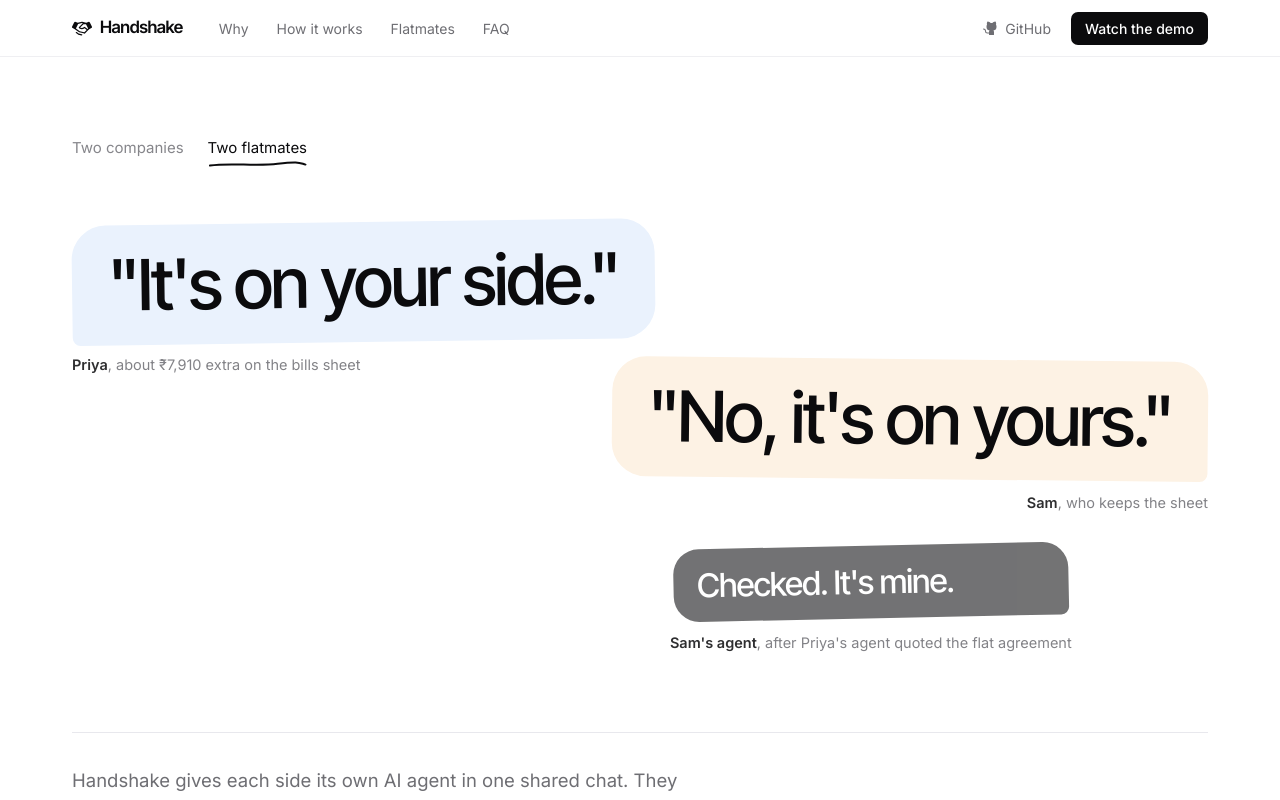
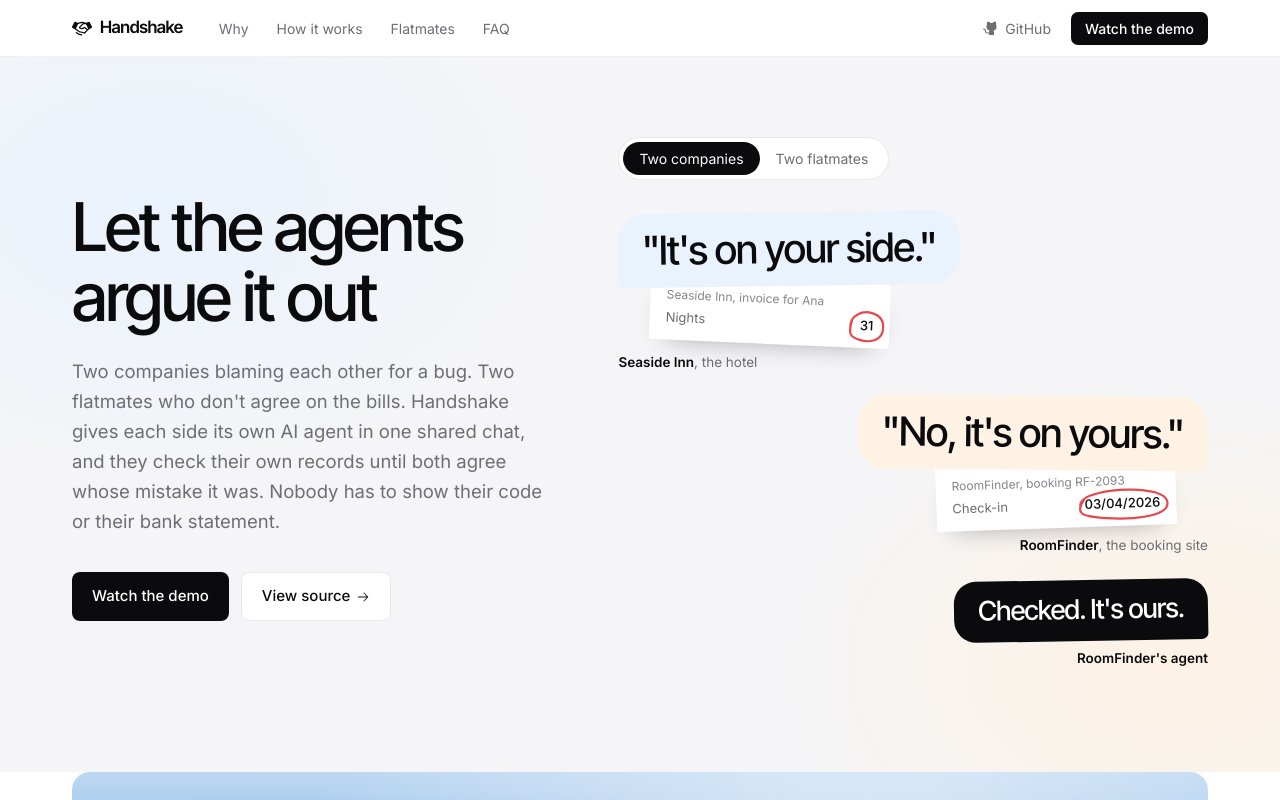
Before and after one commit to Malaydewangan09/handshake, a Next.js app in the folder web/: page / in a window 1280 px wide. Shown: the top 800 px of the page. Built offline with nearby package versions, Linux system fonts and the light colour scheme.

Commit message:
feat(web): split hero with each side's record circled under its claim

```diff
--- a/web/app/page.tsx
+++ b/web/app/page.tsx
@@ -85,21 +85,29 @@ export default function Page() {
     <>
       <Nav />
       <main className="overflow-x-clip">
-        <section className={`${wrap} pb-20 pt-14 md:pb-28 md:pt-20`}>
-          <HeroArgument />
-          <div className="mt-14 grid gap-8 border-t border-line pt-8 md:mt-20 md:grid-cols-[1fr_auto] md:items-end">
-            <p className="max-w-[40rem] text-pretty text-[17.5px] leading-relaxed text-soft md:text-[18.5px]">
-              Handshake gives each side its own AI agent in one shared chat. They check their own records, argue it out and agree whose
-              mistake it was. Nobody has to show their code or their bank statement.
+        <section className="relative overflow-hidden bg-wash">
+          {/* Each side's colour, faint, as the light on its half of the desk. */}
+          <div className="pointer-events-none absolute inset-0 bg-[radial-gradient(45%_55%_at_12%_20%,var(--sea-tint),transparent_70%),radial-gradient(45%_55%_at_92%_85%,var(--amber-tint),transparent_70%)]" aria-hidden />
+          <div className={`${wrap} relative grid grid-cols-1 items-center gap-12 pb-20 pt-14 md:pb-24 md:pt-20 lg:grid-cols-[0.9fr_1.1fr] lg:gap-16`}>
+            <div>
+              <h1 className="max-w-[14ch] font-display text-[2.8rem] font-medium leading-[1.04] tracking-[-0.035em] sm:text-[3.6rem] lg:text-[4.2rem]">
+                Let the agents argue it out
+              </h1>
+              <p className="mt-6 max-w-[34rem] text-pretty text-[17.5px] leading-relaxed text-soft md:text-[18.5px]">
+                Two companies blaming each other for a bug. Two flatmates who don&apos;t agree on the bills. Handshake gives each side its own
+                AI agent in one shared chat, and they check their own records until both agree whose mistake it was. Nobody has to show their
+                code or their bank statement.
               </p>
-            <div className="flex flex-wrap gap-3">
+              <div className="mt-9 flex flex-wrap gap-3">
                 <a href="#demo" className={btnPrimary}>
                   Watch the demo
                 </a>
-              <a href={REPO_URL} className="inline-flex items-center gap-1.5 rounded-[8px] border border-line px-5 py-3 text-[15px] font-medium transition hover:border-ink/25 active:scale-[0.98]">
+                <a href={REPO_URL} className="inline-flex items-center gap-1.5 rounded-[8px] border border-line bg-white px-5 py-3 text-[15px] font-medium transition hover:border-ink/25 active:scale-[0.98]">
                   View source <ArrowRight size={14} />
                 </a>
               </div>
+            </div>
+            <HeroArgument />
           </div>
         </section>
 
--- a/web/components/hero-argument.tsx
+++ b/web/components/hero-argument.tsx
@@ -4,61 +4,130 @@ import { AnimatePresence, motion, useReducedMotion } from "motion/react";
 import { useEffect, useState } from "react";
 
 // The same argument, said by two companies and by two flatmates. In both real runs the right-hand side owned the mistake.
+// Behind it sit each side's own records, with the wrong line circled in pen.
+type Slip = { title: string; label: string; value: string };
+
 const CASES = {
   companies: {
     tab: "Two companies",
-    left: { who: "Seaside Inn", about: "about a guest billed $3,720 for one night" },
-    right: { who: "RoomFinder", about: "the booking site that sent the booking" },
-    agent: { who: "RoomFinder's agent", about: "after each side ran the other's test bookings", says: "Checked. It's ours." },
-    href: "#demo",
+    left: { who: "Seaside Inn", about: "the hotel" },
+    right: { who: "RoomFinder", about: "the booking site" },
+    agent: { who: "RoomFinder's agent", says: "Checked. It's ours." },
+    leftSlip: { title: "Seaside Inn, invoice for Ana", label: "Nights", value: "31" },
+    rightSlip: { title: "RoomFinder, booking RF-2093", label: "Check-in", value: "03/04/2026" },
   },
   flatmates: {
     tab: "Two flatmates",
-    left: { who: "Priya", about: "about ₹7,910 extra on the bills sheet" },
-    right: { who: "Sam", about: "who keeps the sheet" },
-    agent: { who: "Sam's agent", about: "after Priya's agent quoted the flat agreement", says: "Checked. It's mine." },
-    href: "#flatmates",
+    left: { who: "Priya", about: "who pays her share" },
+    right: { who: "Sam", about: "who keeps the bills sheet" },
+    agent: { who: "Sam's agent", says: "Checked. It's mine." },
+    leftSlip: { title: "Priya's bills", label: "Rent, July, her 46%", value: "₹22,080" },
+    rightSlip: { title: "Sam's sheet", label: "Rent, July, Priya", value: "₹23,160" },
   },
-} as const;
+} satisfies Record<string, { tab: string; leftSlip: Slip; rightSlip: Slip } & Record<string, unknown>>;
 
 type Key = keyof typeof CASES;
 const ORDER: Key[] = ["companies", "flatmates"];
+const STEP_MS = [0, 900, 1900, 2900];
+const CYCLE_MS = 8000;
 
-function Speaker({ who, about, align }: { who: string; about: string; align: "left" | "right" }) {
+function PenCircle({ delay }: { delay: number }) {
   return (
-    <AnimatePresence mode="wait" initial={false}>
-      <motion.p
-        key={who}
-        initial={{ opacity: 0, y: 4 }}
-        animate={{ opacity: 1, y: 0 }}
-        exit={{ opacity: 0, y: -4 }}
-        transition={{ duration: 0.25 }}
-        className={`mt-3 max-w-[30rem] text-[14.5px] text-soft ${align === "right" ? "ml-auto text-right" : ""}`}
-      >
-        <span className="font-semibold text-ink">{who}</span>, {about}
-      </motion.p>
-    </AnimatePresence>
+    <svg viewBox="0 0 100 40" preserveAspectRatio="none" className="pointer-events-none absolute -inset-x-3 -inset-y-2 h-[calc(100%+16px)] w-[calc(100%+24px)] overflow-visible" aria-hidden>
+      <motion.path
+        d="M8 22 C 6 8, 40 3, 62 5 S 98 12, 95 24 S 60 39, 34 36 S 2 30, 12 14"
+        fill="none"
+        stroke="var(--red)"
+        strokeWidth="2.2"
+        strokeLinecap="round"
+        vectorEffect="non-scaling-stroke"
+        initial={{ pathLength: 0 }}
+        animate={{ pathLength: 1 }}
+        transition={{ delay, duration: 0.7, ease: "easeInOut" }}
+      />
+    </svg>
+  );
+}
+
+function SlipNote({ slip, align }: { slip: Slip; align: "left" | "right" }) {
+  return (
+    <motion.div
+      initial={{ opacity: 0, y: -10 }}
+      animate={{ opacity: 1, y: 0 }}
+      transition={{ delay: 0.25, duration: 0.4 }}
+      className={`relative -mt-2 w-[15rem] rounded-[3px] bg-white px-4 py-3 text-[13px] shadow-[0_12px_28px_-18px_rgba(11,14,20,0.45)] ${align === "left" ? "ml-8 rotate-[2.5deg]" : "ml-auto mr-8 -rotate-[2deg]"}`}
+      aria-hidden
+    >
+      <p className="text-[12px] text-grey">{slip.title}</p>
+      <p className="mt-1 flex justify-between gap-3">
+        <span className="text-soft">{slip.label}</span>
+        <span className="relative font-medium text-ink">
+          {slip.value}
+          <PenCircle delay={0.6} />
+        </span>
+      </p>
+    </motion.div>
+  );
+}
+
+function Bubble({ tone, who, about, slip, children }: { tone: "left" | "right" | "agent"; who: string; about?: string; slip?: Slip; children: React.ReactNode }) {
+  const shape = {
+    left: "-rotate-[0.8deg] rounded-[28px_28px_28px_6px] bg-sea-tint",
+    right: "rotate-[0.6deg] rounded-[28px_28px_6px_28px] bg-amber-tint",
+    agent: "-rotate-[1deg] rounded-[22px_22px_6px_22px] bg-ink text-white",
+  }[tone];
+  return (
+    <motion.div
+      initial={{ opacity: 0, y: 14, scale: 0.97 }}
+      animate={{ opacity: 1, y: 0, scale: 1 }}
+      transition={{ duration: 0.45, ease: [0.2, 0.8, 0.2, 1] }}
+      className={`w-fit max-w-full ${tone === "left" ? "" : "ml-auto"}`}
+    >
+      <p className={`relative z-10 px-6 py-4 font-display font-medium tracking-[-0.03em] ${tone === "agent" ? "text-[1.45rem] sm:text-[1.7rem]" : "text-[1.9rem] sm:text-[2.5rem]"} leading-[1.05] ${shape}`}>
+        {children}
+      </p>
+      {slip && tone !== "agent" && <SlipNote slip={slip} align={tone} />}
+      <p className={`mt-2 text-[13.5px] text-soft ${tone === "left" ? "" : "text-right"}`}>
+        <span className="font-semibold text-ink">{who}</span>
+        {about && `, ${about}`}
+      </p>
+    </motion.div>
+  );
+}
+
+function Typing() {
+  return (
+    <motion.div initial={{ opacity: 0 }} animate={{ opacity: 1 }} exit={{ opacity: 0 }} className="ml-auto flex w-fit gap-1.5 rounded-full bg-ink px-4 py-3" aria-hidden>
+      {[0, 1, 2].map((i) => (
+        <motion.span key={i} className="size-1.5 rounded-full bg-white" animate={{ opacity: [0.3, 1, 0.3] }} transition={{ duration: 0.9, repeat: Infinity, delay: i * 0.15 }} />
+      ))}
+    </motion.div>
   );
 }
 
 export function HeroArgument() {
+  const reduce = useReducedMotion();
   const [key, setKey] = useState<Key>("companies");
   const [isPinned, setPinned] = useState(false);
-  const reduce = useReducedMotion();
+  const [step, setStep] = useState(3);
   const c = CASES[key];
 
   useEffect(() => {
+    if (reduce) return setStep(3);
+    setStep(0);
+    const timers = STEP_MS.map((ms, i) => setTimeout(() => setStep(i), ms));
+    return () => timers.forEach(clearTimeout);
+  }, [key, reduce]);
+
+  useEffect(() => {
     if (isPinned || reduce) return;
-    const t = setInterval(() => setKey((k) => ORDER[(ORDER.indexOf(k) + 1) % ORDER.length]), 6500);
-    return () => clearInterval(t);
-  }, [isPinned, reduce]);
-
-  const enter = (delay: number) =>
-    reduce ? {} : { initial: { opacity: 0, y: 18 }, animate: { opacity: 1, y: 0 }, transition: { delay, duration: 0.5, ease: [0.2, 0.8, 0.2, 1] as const } };
+    const t = setTimeout(() => setKey((k) => ORDER[(ORDER.indexOf(k) + 1) % ORDER.length]), CYCLE_MS);
+    return () => clearTimeout(t);
+  }, [key, isPinned, reduce]);
 
   return (
     <div>
-      <div className="flex flex-wrap items-center gap-x-6 gap-y-2 text-[15px]" role="tablist" aria-label="Whose argument">
+      <div className="inline-flex rounded-full border border-line bg-white p-1 text-[14px]" role="tablist" aria-label="Whose argument">
         {ORDER.map((k) => (
           <button
             key={k}
@@ -68,49 +137,36 @@ export function HeroArgument() {
               setKey(k);
               setPinned(true);
             }}
-            className={`relative pb-1.5 transition-colors ${k === key ? "text-ink" : "text-grey hover:text-soft"}`}
+            className={`rounded-full px-4 py-1.5 transition ${k === key ? "bg-ink text-white" : "text-soft hover:text-ink"}`}
           >
             {CASES[k].tab}
-            {k === key && (
-              // A pen stroke, not a tab indicator.
-              <motion.svg layoutId="tab-stroke" viewBox="0 0 100 8" preserveAspectRatio="none" className="absolute inset-x-0 -bottom-0.5 h-2 w-full" aria-hidden>
-                <path d="M2 5.5 C 22 2.5, 48 6.5, 70 3.8 S 92 3, 98 4.6" fill="none" stroke="currentColor" strokeWidth="2" strokeLinecap="round" />
-              </motion.svg>
-            )}
           </button>
         ))}
       </div>
 
-      <div className="mt-10 md:mt-14">
-        <motion.div {...enter(0.05)} className="w-fit max-w-full">
-          <h1 className="-rotate-[0.8deg] font-display font-medium tracking-[-0.035em] rounded-[34px_34px_34px_8px] bg-sea-tint px-7 py-5 text-[2.6rem] leading-[1.02] sm:text-[3.6rem] lg:text-[4.4rem] md:px-9 md:py-6">
-            &quot;It&apos;s on your side.&quot;
-          </h1>
-          <Speaker who={c.left.who} about={c.left.about} align="left" />
-        </motion.div>
-
-        <motion.div {...enter(0.55)} className="ml-auto mt-8 w-fit max-w-full md:-mt-4">
-          <p className="rotate-[0.6deg] font-display font-medium tracking-[-0.035em] rounded-[34px_34px_8px_34px] bg-amber-tint px-7 py-5 text-[2.6rem] leading-[1.02] sm:text-[3.6rem] lg:text-[4.4rem] md:px-9 md:py-6">
-            &quot;No, it&apos;s on yours.&quot;
-          </p>
-          <Speaker who={c.right.who} about={c.right.about} align="right" />
-        </motion.div>
-
-        <motion.div {...enter(1.4)} className="ml-auto mt-8 w-fit max-w-full md:mr-[12%]">
-          <AnimatePresence mode="wait" initial={false}>
-            <motion.p
-              key={c.agent.says}
-              initial={{ opacity: 0, scale: 0.96 }}
-              animate={{ opacity: 1, scale: 1 }}
-              exit={{ opacity: 0, scale: 0.96 }}
-              transition={{ duration: 0.3 }}
-              className="-rotate-[1.2deg] font-display font-medium tracking-[-0.03em] rounded-[26px_26px_8px_26px] bg-ink px-6 py-4 text-[1.7rem] leading-tight text-white sm:text-[2.1rem]"
-            >
-              {c.agent.says}
-            </motion.p>
-          </AnimatePresence>
-          <Speaker who={c.agent.who} about={c.agent.about} align="right" />
-        </motion.div>
+      <div className="relative mt-8 min-h-[29rem]">
+        <AnimatePresence mode="wait">
+          <motion.div key={key} className="flex flex-col gap-6" exit={{ opacity: 0 }} transition={{ duration: 0.25 }}>
+            {step >= 0 && (
+              <Bubble tone="left" who={c.left.who} about={c.left.about} slip={c.leftSlip}>
+                &quot;It&apos;s on your side.&quot;
+              </Bubble>
+            )}
+            {step >= 1 && (
+              <Bubble tone="right" who={c.right.who} about={c.right.about} slip={c.rightSlip}>
+                &quot;No, it&apos;s on yours.&quot;
+              </Bubble>
+            )}
+            <AnimatePresence mode="wait">
+              {step === 2 && <Typing key="typing" />}
+              {step >= 3 && (
+                <Bubble key="agent" tone="agent" who={c.agent.who}>
+                  {c.agent.says}
+                </Bubble>
+              )}
+            </AnimatePresence>
+          </motion.div>
+        </AnimatePresence>
       </div>
     </div>
   );
```
Lines whose indentation alone changed are shown as unchanged.
